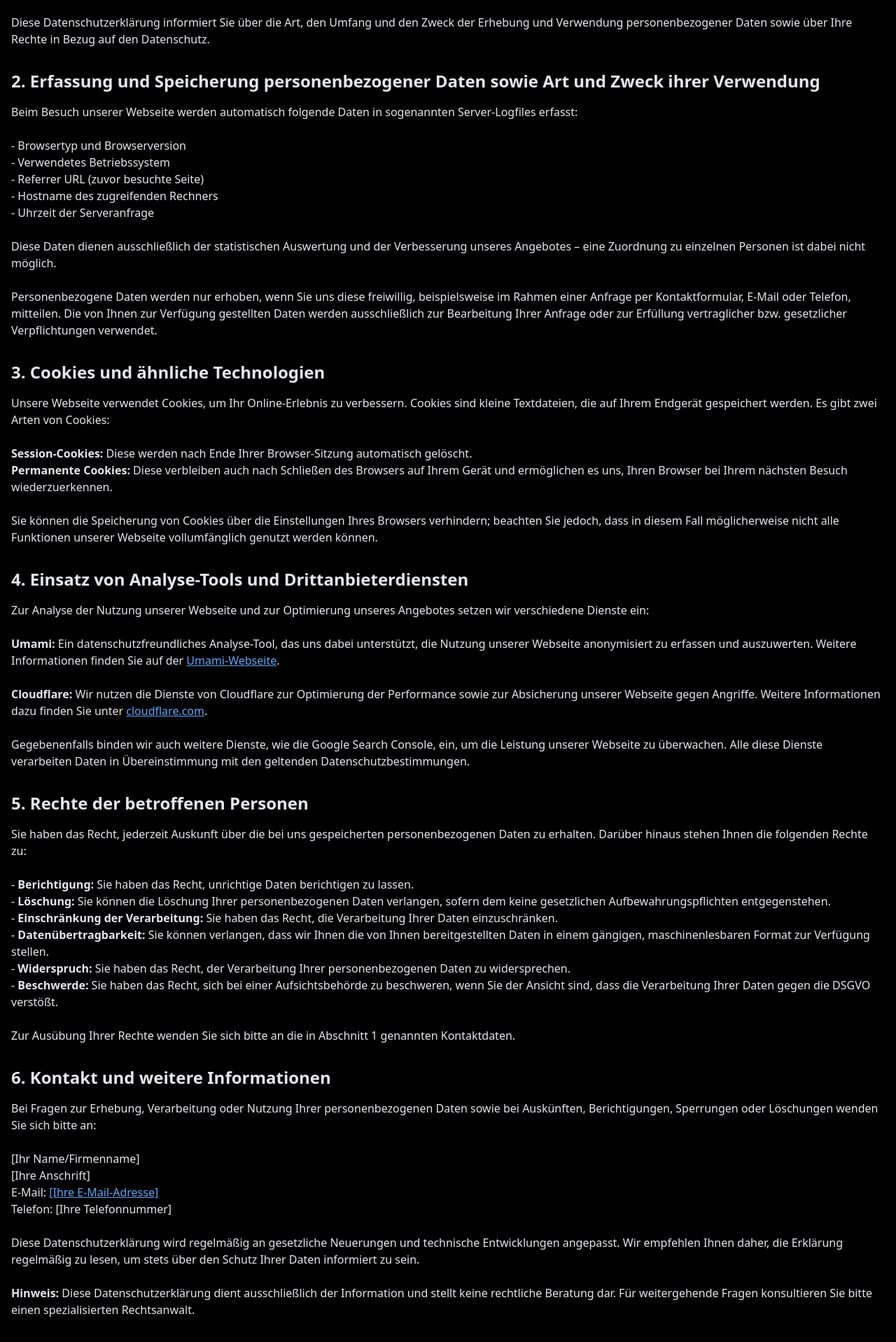
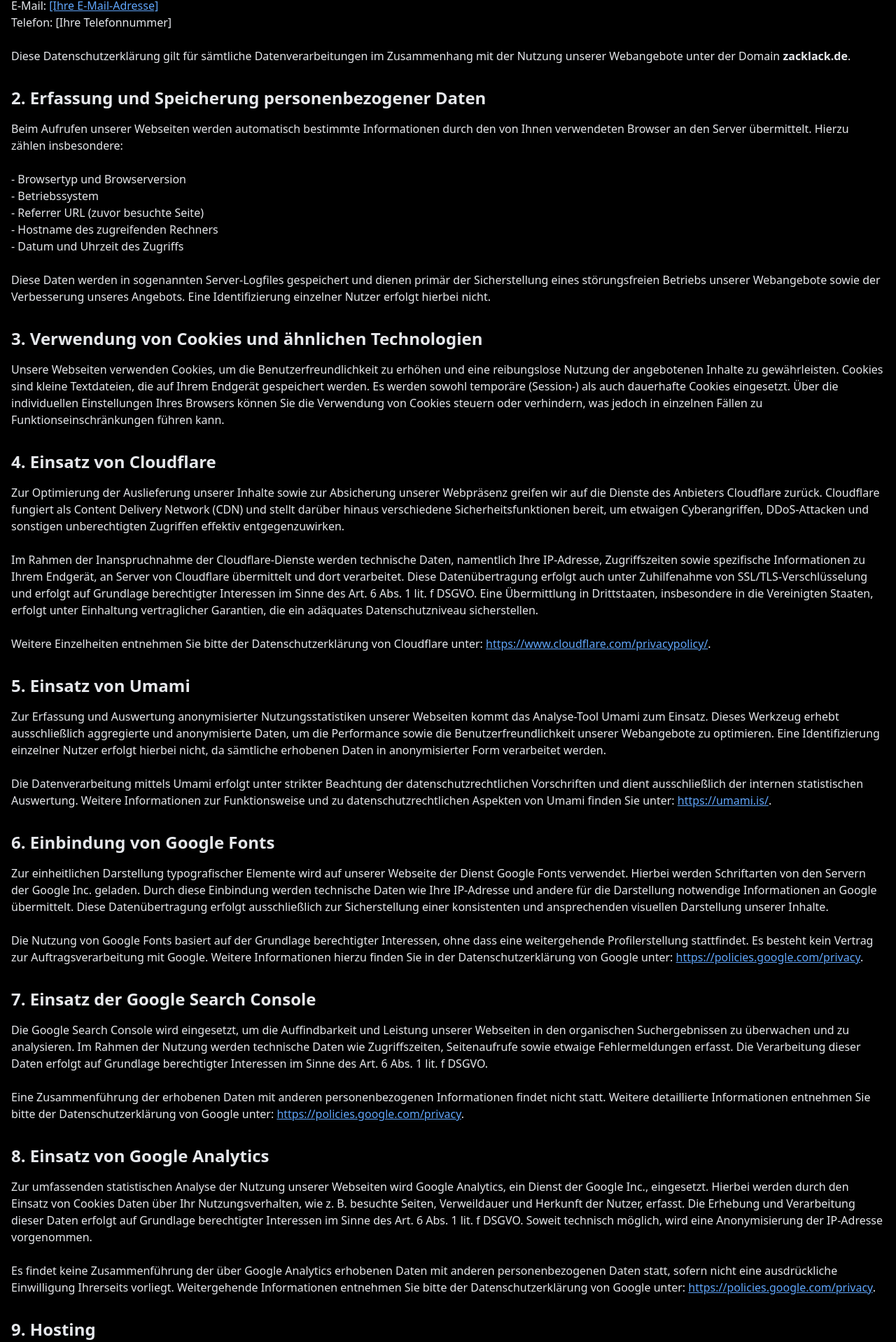
Before and after one commit to Zzackllack/Datenschutzerklaerung, a React (Vite) app: page / in a window 1280 px wide. Shown: the part 1260-3178 px from the top of the page at 70% size. Built offline with nearby package versions, Linux system fonts and the light colour scheme.

Commit message:
Updated Policy

```diff
--- a/src/components/Policy.tsx
+++ b/src/components/Policy.tsx
@@ -5,14 +5,14 @@ const Policy: React.FC = () => {
         <section id="policy-details" className="container mx-auto px-4 py-12 text-gray-200">
             <h1 className="text-4xl font-bold mb-6">Datenschutzerklärung</h1>
             <p className="mb-4">
-                Wir freuen uns über Ihr Interesse an unserer Webseite. Der Schutz Ihrer persönlichen Daten hat für uns höchste Priorität. Im Folgenden informieren wir Sie ausführlich über die Erhebung, Verarbeitung und Nutzung Ihrer Daten im Rahmen der Nutzung unserer Angebote. Diese Datenschutzerklärung gilt für alle unter der Second-Level-Domain <strong>zacklack.de</strong> betriebenen Webseiten.
+                Diese Datenschutzerklärung informiert in umfassender und detaillierter Weise über Art, Umfang und Zweck der Erhebung, Verarbeitung und Nutzung personenbezogener Daten im Rahmen der Bereitstellung und Nutzung sämtlicher Webseiten, die unter der Second-Level-Domain <strong>zacklack.de</strong> betrieben werden. Die nachfolgenden Bestimmungen sind in der gebotenen Formulierung verfasst, um den Anforderungen der geltenden Datenschutz-Grundverordnung (DSGVO) sowie weiterer einschlägiger datenschutzrechtlicher Bestimmungen in ihrer Gänze zu genügen.
             </p>
 
             <h2 className="text-2xl font-semibold mt-8 mb-4">1. Allgemeine Hinweise und Pflichtinformationen</h2>
             <p className="mb-4">
-                Personenbezogene Daten sind alle Informationen, die sich auf eine identifizierte oder identifizierbare natürliche Person beziehen. Dazu zählen beispielsweise Ihr Name, Ihre Anschrift, E-Mail-Adresse, Telefonnummer, IP-Adresse sowie alle weiteren Informationen, die Rückschlüsse auf Ihre Identität zulassen.
+                Personenbezogene Daten im Sinne dieser Erklärung sind alle Informationen, welche sich auf eine identifizierte oder identifizierbare natürliche Person beziehen – hierzu zählen insbesondere Name, Anschrift, E-Mail-Adresse, Telefonnummer, IP-Adresse sowie sämtliche weitere Daten, die unter Berücksichtigung der Umstände der Verarbeitung einer Identifizierung der betroffenen Person ermöglichen.
                 <br /><br />
-                <strong>Verantwortlicher:</strong>
+                <strong>Verantwortlicher im Sinne der DSGVO:</strong>
                 <br />
                 [Ihr Name/Firmenname]
                 <br />
@@ -22,84 +22,92 @@ const Policy: React.FC = () => {
                 <br />
                 Telefon: [Ihre Telefonnummer]
                 <br /><br />
-                Diese Datenschutzerklärung informiert Sie über die Art, den Umfang und den Zweck der Erhebung und Verwendung personenbezogener Daten sowie über Ihre Rechte in Bezug auf den Datenschutz.
+                Diese Datenschutzerklärung gilt für sämtliche Datenverarbeitungen im Zusammenhang mit der Nutzung unserer Webangebote unter der Domain <strong>zacklack.de</strong>.
             </p>
 
-            <h2 className="text-2xl font-semibold mt-8 mb-4">2. Erfassung und Speicherung personenbezogener Daten sowie Art und Zweck ihrer Verwendung</h2>
+            <h2 className="text-2xl font-semibold mt-8 mb-4">2. Erfassung und Speicherung personenbezogener Daten</h2>
             <p className="mb-4">
-                Beim Besuch unserer Webseite werden automatisch folgende Daten in sogenannten Server-Logfiles erfasst:
+                Beim Aufrufen unserer Webseiten werden automatisch bestimmte Informationen durch den von Ihnen verwendeten Browser an den Server übermittelt. Hierzu zählen insbesondere:
                 <br /><br />
                 - Browsertyp und Browserversion
                 <br />
-                - Verwendetes Betriebssystem
+                - Betriebssystem
                 <br />
                 - Referrer URL (zuvor besuchte Seite)
                 <br />
                 - Hostname des zugreifenden Rechners
                 <br />
-                - Uhrzeit der Serveranfrage
+                - Datum und Uhrzeit des Zugriffs
                 <br /><br />
-                Diese Daten dienen ausschließlich der statistischen Auswertung und der Verbesserung unseres Angebotes – eine Zuordnung zu einzelnen Personen ist dabei nicht möglich.
-                <br /><br />
-                Personenbezogene Daten werden nur erhoben, wenn Sie uns diese freiwillig, beispielsweise im Rahmen einer Anfrage per Kontaktformular, E-Mail oder Telefon, mitteilen. Die von Ihnen zur Verfügung gestellten Daten werden ausschließlich zur Bearbeitung Ihrer Anfrage oder zur Erfüllung vertraglicher bzw. gesetzlicher Verpflichtungen verwendet.
+                Diese Daten werden in sogenannten Server-Logfiles gespeichert und dienen primär der Sicherstellung eines störungsfreien Betriebs unserer Webangebote sowie der Verbesserung unseres Angebots. Eine Identifizierung einzelner Nutzer erfolgt hierbei nicht.
             </p>
 
-            <h2 className="text-2xl font-semibold mt-8 mb-4">3. Cookies und ähnliche Technologien</h2>
+            <h2 className="text-2xl font-semibold mt-8 mb-4">3. Verwendung von Cookies und ähnlichen Technologien</h2>
             <p className="mb-4">
-                Unsere Webseite verwendet Cookies, um Ihr Online-Erlebnis zu verbessern. Cookies sind kleine Textdateien, die auf Ihrem Endgerät gespeichert werden. Es gibt zwei Arten von Cookies:
-                <br /><br />
-                <strong>Session-Cookies:</strong> Diese werden nach Ende Ihrer Browser-Sitzung automatisch gelöscht.
-                <br />
-                <strong>Permanente Cookies:</strong> Diese verbleiben auch nach Schließen des Browsers auf Ihrem Gerät und ermöglichen es uns, Ihren Browser bei Ihrem nächsten Besuch wiederzuerkennen.
-                <br /><br />
-                Sie können die Speicherung von Cookies über die Einstellungen Ihres Browsers verhindern; beachten Sie jedoch, dass in diesem Fall möglicherweise nicht alle Funktionen unserer Webseite vollumfänglich genutzt werden können.
+                Unsere Webseiten verwenden Cookies, um die Benutzerfreundlichkeit zu erhöhen und eine reibungslose Nutzung der angebotenen Inhalte zu gewährleisten. Cookies sind kleine Textdateien, die auf Ihrem Endgerät gespeichert werden. Es werden sowohl temporäre (Session-) als auch dauerhafte Cookies eingesetzt. Über die individuellen Einstellungen Ihres Browsers können Sie die Verwendung von Cookies steuern oder verhindern, was jedoch in einzelnen Fällen zu Funktionseinschränkungen führen kann.
             </p>
 
-            <h2 className="text-2xl font-semibold mt-8 mb-4">4. Einsatz von Analyse-Tools und Drittanbieterdiensten</h2>
+            <h2 className="text-2xl font-semibold mt-8 mb-4">4. Einsatz von Cloudflare</h2>
             <p className="mb-4">
-                Zur Analyse der Nutzung unserer Webseite und zur Optimierung unseres Angebotes setzen wir verschiedene Dienste ein:
+                Zur Optimierung der Auslieferung unserer Inhalte sowie zur Absicherung unserer Webpräsenz greifen wir auf die Dienste des Anbieters Cloudflare zurück. Cloudflare fungiert als Content Delivery Network (CDN) und stellt darüber hinaus verschiedene Sicherheitsfunktionen bereit, um etwaigen Cyberangriffen, DDoS-Attacken und sonstigen unberechtigten Zugriffen effektiv entgegenzuwirken.
                 <br /><br />
-                <strong>Umami:</strong> Ein datenschutzfreundliches Analyse-Tool, das uns dabei unterstützt, die Nutzung unserer Webseite anonymisiert zu erfassen und auszuwerten. Weitere Informationen finden Sie auf der <a href="https://umami.is/" target="_blank" rel="noopener noreferrer" className="text-blue-400 underline">Umami-Webseite</a>.
+                Im Rahmen der Inanspruchnahme der Cloudflare-Dienste werden technische Daten, namentlich Ihre IP-Adresse, Zugriffszeiten sowie spezifische Informationen zu Ihrem Endgerät, an Server von Cloudflare übermittelt und dort verarbeitet. Diese Datenübertragung erfolgt auch unter Zuhilfenahme von SSL/TLS-Verschlüsselung und erfolgt auf Grundlage berechtigter Interessen im Sinne des Art. 6 Abs. 1 lit. f DSGVO. Eine Übermittlung in Drittstaaten, insbesondere in die Vereinigten Staaten, erfolgt unter Einhaltung vertraglicher Garantien, die ein adäquates Datenschutzniveau sicherstellen.
                 <br /><br />
-                <strong>Cloudflare:</strong> Wir nutzen die Dienste von Cloudflare zur Optimierung der Performance sowie zur Absicherung unserer Webseite gegen Angriffe. Weitere Informationen dazu finden Sie unter <a href="https://www.cloudflare.com/" target="_blank" rel="noopener noreferrer" className="text-blue-400 underline">cloudflare.com</a>.
-                <br /><br />
-                Gegebenenfalls binden wir auch weitere Dienste, wie die Google Search Console, ein, um die Leistung unserer Webseite zu überwachen. Alle diese Dienste verarbeiten Daten in Übereinstimmung mit den geltenden Datenschutzbestimmungen.
+                Weitere Einzelheiten entnehmen Sie bitte der Datenschutzerklärung von Cloudflare unter:{" "}
+                <a href="https://www.cloudflare.com/privacypolicy/" target="_blank" rel="noopener noreferrer" className="text-blue-400 underline">
+                    https://www.cloudflare.com/privacypolicy/
+                </a>.
             </p>
 
-            <h2 className="text-2xl font-semibold mt-8 mb-4">5. Rechte der betroffenen Personen</h2>
+            <h2 className="text-2xl font-semibold mt-8 mb-4">5. Einsatz von Umami</h2>
             <p className="mb-4">
-                Sie haben das Recht, jederzeit Auskunft über die bei uns gespeicherten personenbezogenen Daten zu erhalten. Darüber hinaus stehen Ihnen die folgenden Rechte zu:
+                Zur Erfassung und Auswertung anonymisierter Nutzungsstatistiken unserer Webseiten kommt das Analyse-Tool Umami zum Einsatz. Dieses Werkzeug erhebt ausschließlich aggregierte und anonymisierte Daten, um die Performance sowie die Benutzerfreundlichkeit unserer Webangebote zu optimieren. Eine Identifizierung einzelner Nutzer erfolgt hierbei nicht, da sämtliche erhobenen Daten in anonymisierter Form verarbeitet werden.
                 <br /><br />
-                - <strong>Berichtigung:</strong> Sie haben das Recht, unrichtige Daten berichtigen zu lassen.
-                <br />
-                - <strong>Löschung:</strong> Sie können die Löschung Ihrer personenbezogenen Daten verlangen, sofern dem keine gesetzlichen Aufbewahrungspflichten entgegenstehen.
-                <br />
-                - <strong>Einschränkung der Verarbeitung:</strong> Sie haben das Recht, die Verarbeitung Ihrer Daten einzuschränken.
-                <br />
-                - <strong>Datenübertragbarkeit:</strong> Sie können verlangen, dass wir Ihnen die von Ihnen bereitgestellten Daten in einem gängigen, maschinenlesbaren Format zur Verfügung stellen.
-                <br />
-                - <strong>Widerspruch:</strong> Sie haben das Recht, der Verarbeitung Ihrer personenbezogenen Daten zu widersprechen.
-                <br />
-                - <strong>Beschwerde:</strong> Sie haben das Recht, sich bei einer Aufsichtsbehörde zu beschweren, wenn Sie der Ansicht sind, dass die Verarbeitung Ihrer Daten gegen die DSGVO verstößt.
-                <br /><br />
-                Zur Ausübung Ihrer Rechte wenden Sie sich bitte an die in Abschnitt 1 genannten Kontaktdaten.
+                Die Datenverarbeitung mittels Umami erfolgt unter strikter Beachtung der datenschutzrechtlichen Vorschriften und dient ausschließlich der internen statistischen Auswertung. Weitere Informationen zur Funktionsweise und zu datenschutzrechtlichen Aspekten von Umami finden Sie unter:{" "}
+                <a href="https://umami.is/" target="_blank" rel="noopener noreferrer" className="text-blue-400 underline">
+                    https://umami.is/
+                </a>.
             </p>
 
-            <h2 className="text-2xl font-semibold mt-8 mb-4">6. Kontakt und weitere Informationen</h2>
+            <h2 className="text-2xl font-semibold mt-8 mb-4">6. Einbindung von Google Fonts</h2>
             <p className="mb-4">
-                Bei Fragen zur Erhebung, Verarbeitung oder Nutzung Ihrer personenbezogenen Daten sowie bei Auskünften, Berichtigungen, Sperrungen oder Löschungen wenden Sie sich bitte an:
+                Zur einheitlichen Darstellung typografischer Elemente wird auf unserer Webseite der Dienst Google Fonts verwendet. Hierbei werden Schriftarten von den Servern der Google Inc. geladen. Durch diese Einbindung werden technische Daten wie Ihre IP-Adresse und andere für die Darstellung notwendige Informationen an Google übermittelt. Diese Datenübertragung erfolgt ausschließlich zur Sicherstellung einer konsistenten und ansprechenden visuellen Darstellung unserer Inhalte.
                 <br /><br />
-                [Ihr Name/Firmenname]
-                <br />
-                [Ihre Anschrift]
-                <br />
-                E-Mail: <a href="mailto:[Ihre E-Mail-Adresse]" className="text-blue-400 underline">[Ihre E-Mail-Adresse]</a>
-                <br />
-                Telefon: [Ihre Telefonnummer]
+                Die Nutzung von Google Fonts basiert auf der Grundlage berechtigter Interessen, ohne dass eine weitergehende Profilerstellung stattfindet. Es besteht kein Vertrag zur Auftragsverarbeitung mit Google. Weitere Informationen hierzu finden Sie in der Datenschutzerklärung von Google unter:{" "}
+                <a href="https://policies.google.com/privacy" target="_blank" rel="noopener noreferrer" className="text-blue-400 underline">
+                    https://policies.google.com/privacy
+                </a>.
+            </p>
+
+            <h2 className="text-2xl font-semibold mt-8 mb-4">7. Einsatz der Google Search Console</h2>
+            <p className="mb-4">
+                Die Google Search Console wird eingesetzt, um die Auffindbarkeit und Leistung unserer Webseiten in den organischen Suchergebnissen zu überwachen und zu analysieren. Im Rahmen der Nutzung werden technische Daten wie Zugriffszeiten, Seitenaufrufe sowie etwaige Fehlermeldungen erfasst. Die Verarbeitung dieser Daten erfolgt auf Grundlage berechtigter Interessen im Sinne des Art. 6 Abs. 1 lit. f DSGVO.
                 <br /><br />
-                Diese Datenschutzerklärung wird regelmäßig an gesetzliche Neuerungen und technische Entwicklungen angepasst. Wir empfehlen Ihnen daher, die Erklärung regelmäßig zu lesen, um stets über den Schutz Ihrer Daten informiert zu sein.
+                Eine Zusammenführung der erhobenen Daten mit anderen personenbezogenen Informationen findet nicht statt. Weitere detaillierte Informationen entnehmen Sie bitte der Datenschutzerklärung von Google unter:{" "}
+                <a href="https://policies.google.com/privacy" target="_blank" rel="noopener noreferrer" className="text-blue-400 underline">
+                    https://policies.google.com/privacy
+                </a>.
+            </p>
+
+            <h2 className="text-2xl font-semibold mt-8 mb-4">8. Einsatz von Google Analytics</h2>
+            <p className="mb-4">
+                Zur umfassenden statistischen Analyse der Nutzung unserer Webseiten wird Google Analytics, ein Dienst der Google Inc., eingesetzt. Hierbei werden durch den Einsatz von Cookies Daten über Ihr Nutzungsverhalten, wie z. B. besuchte Seiten, Verweildauer und Herkunft der Nutzer, erfasst. Die Erhebung und Verarbeitung dieser Daten erfolgt auf Grundlage berechtigter Interessen im Sinne des Art. 6 Abs. 1 lit. f DSGVO. Soweit technisch möglich, wird eine Anonymisierung der IP-Adresse vorgenommen.
                 <br /><br />
-                <strong>Hinweis:</strong> Diese Datenschutzerklärung dient ausschließlich der Information und stellt keine rechtliche Beratung dar. Für weitergehende Fragen konsultieren Sie bitte einen spezialisierten Rechtsanwalt.
+                Es findet keine Zusammenführung der über Google Analytics erhobenen Daten mit anderen personenbezogenen Daten statt, sofern nicht eine ausdrückliche Einwilligung Ihrerseits vorliegt. Weitergehende Informationen entnehmen Sie bitte der Datenschutzerklärung von Google unter:{" "}
+                <a href="https://policies.google.com/privacy" target="_blank" rel="noopener noreferrer" className="text-blue-400 underline">
+                    https://policies.google.com/privacy
+                </a>.
+            </p>
+
+            <h2 className="text-2xl font-semibold mt-8 mb-4">9. Hosting</h2>
+            <p className="mb-4">
+                Die Bereitstellung und Verwaltung der Serverinfrastruktur, die den Betrieb unserer Webangebote ermöglicht, erfolgt in eigenverantwortlicher Durchführung unter Zuhilfenahme einer Synology NAS (Modell DS220+) in Verbindung mit der Web Station, welche ihren operativen Standort in Berlin, Deutschland, unterhält. Ergänzend dazu umfasst unser technisches Repertoire einen weiteren Server, ausgestattet mit einer Intel CPU sowie NVMe SSD, der ergänzend zum primären System zur Anwendung kommt.
+                <br /><br />
+                Es wird darauf hingewiesen, dass sämtliche Datenverarbeitungsprozesse unter strikter Einhaltung der geltenden gesetzlichen Bestimmungen sowie interner Richtlinien durchgeführt werden. Die eingesetzte technische Infrastruktur unterliegt einem kontinuierlichen Überwachungs- und Wartungsprozess, der in den Rahmen eines umfassenden, internen IT-Betriebskonzepts eingebettet ist. Dieses Konzept berücksichtigt alle sicherheitsrelevanten und datenschutzrechtlichen Aspekte, ohne dass hierüber im Detail Auskunft gegeben wird.
+                <br /><br />
+                Zur Gewährleistung der Systemintegrität und Datensicherheit werden fortlaufend technische und organisatorische Maßnahmen implementiert, deren konkrete Ausgestaltung aus Gründen der Betriebssicherheit und zum Schutz betrieblicher Geheimhaltungsinteressen in ihrer Detailtiefe nicht offengelegt wird. Sämtliche Datenübertragungen und -verarbeitungen erfolgen unter Anwendung aktueller Verschlüsselungs- und Sicherheitsprotokolle, welche den Anforderungen eines rechtssicheren Betriebs vollumfänglich gerecht werden. Die hier vorgenommene Infrastruktur wird in regelmäßigen Abständen einer internen Evaluierung unterzogen und entsprechend an veränderte technische sowie rechtliche Rahmenbedingungen angepasst.
+                <br /><br />
+                Es wird ausdrücklich darauf hingewiesen, dass die operative Verwaltung der Hostinginfrastruktur als integraler Bestandteil eines ganzheitlichen IT-Betriebskonzepts zu verstehen ist, welches alle relevanten Prozesse und Kontrollmechanismen umfasst, die der Erfüllung der datenschutzrechtlichen Verpflichtungen dienen. Alle Maßnahmen und Verfahren erfolgen vorbeugend und werden kontinuierlich optimiert, um einen reibungslosen sowie datenschutzkonformen Betrieb unserer Webangebote sicherzustellen.
             </p>
 
             <p className="mt-8 text-sm text-gray-400">
```
